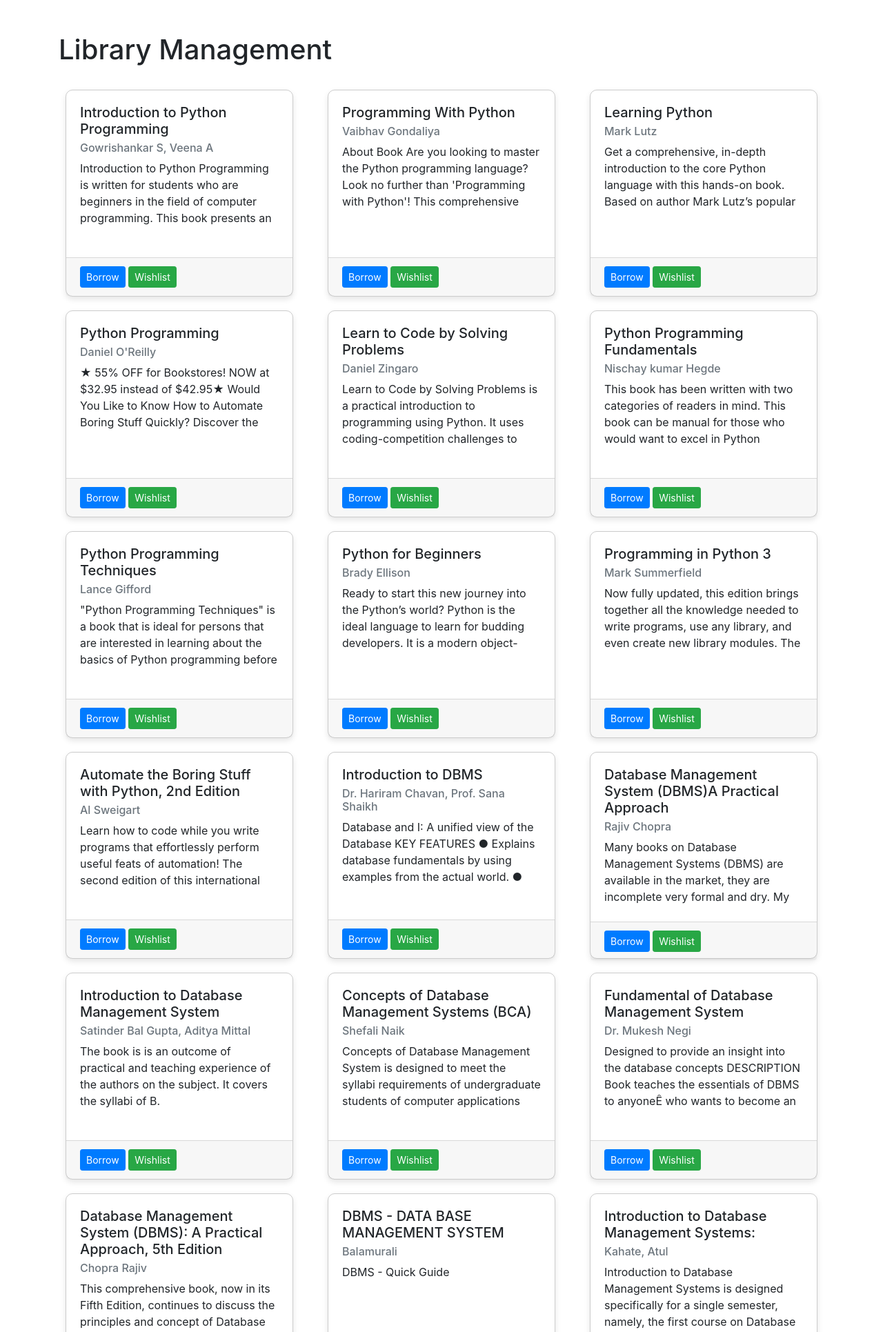
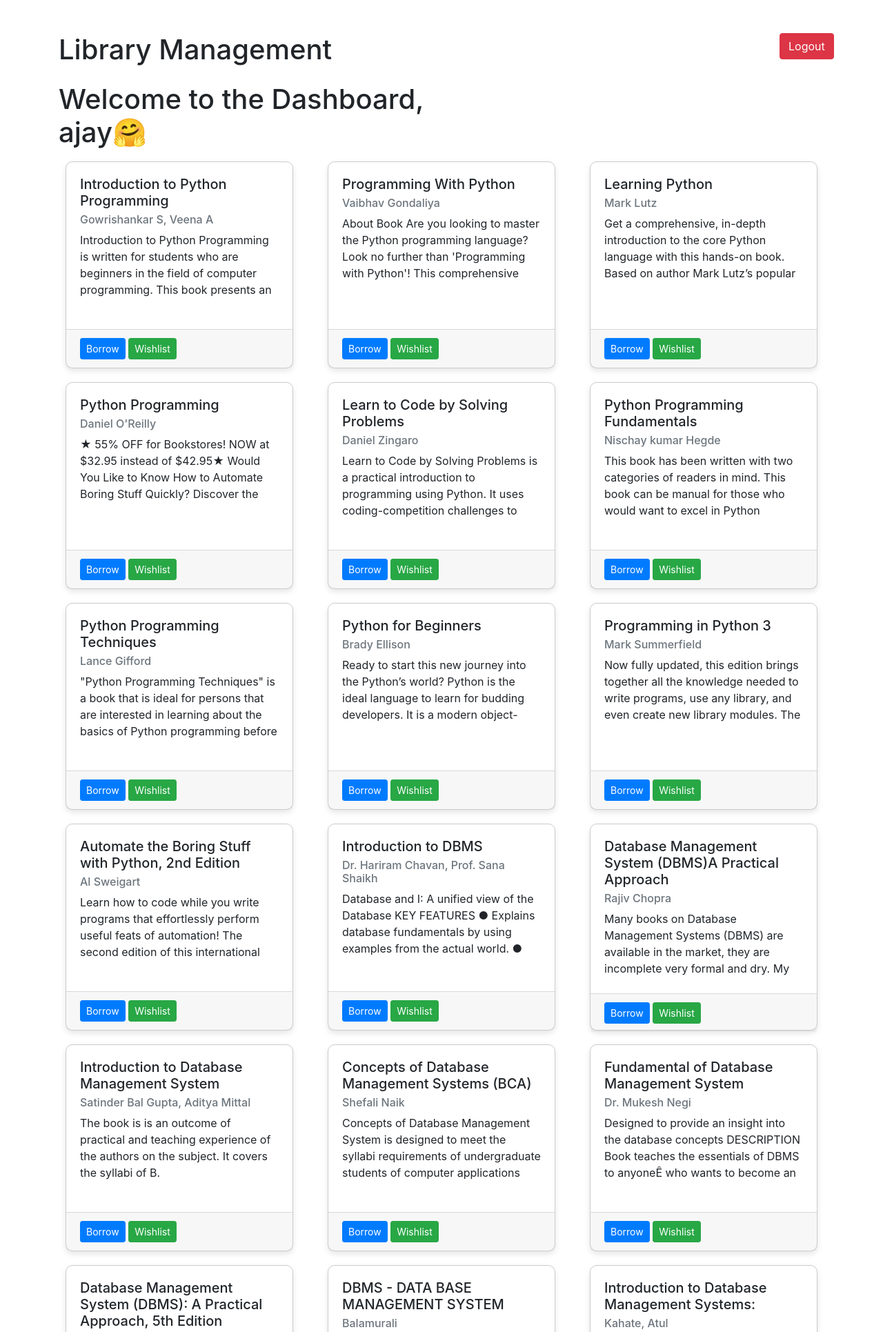
Before and after one commit to iajayparihar/Library-Management, a Flask app: page /dashboard in a window 1280 px wide. Shown: the top 1931 px of the page at 69% size. Run offline with Flask 3, Linux system fonts and the light colour scheme; a user stored in the database is signed in; some libraries are stand-ins or nearby versions.

Commit message:
fix: flask, add:logout,Authnticaiton,dashboard welcome

```diff
--- a/app.py
+++ b/app.py
@@ -20,6 +20,7 @@ def load_user(user_id):
 
 
 @app.route('/dashboard', methods=['GET','POST'])
+@login_required
 def dashborad():
     books = Book.query.all()
     return render_template('dashboard.html',books = books)
@@ -35,8 +36,16 @@ def login():
         if user := User.query.filter_by(username=username, password=password).first():
             login_user(user)
             return redirect(url_for('dashborad'))
+        else:
+            flash(f"Enter the currect username or Password.",category="danger")
 
     return render_template('login.html')
+
+@app.route('/logout',methods=['GET',"POST"])
+def logout():
+    logout_user()
+    return redirect(url_for('login'))
+
 
 @app.route('/register', methods=['GET','POST'])
 def registration():
--- a/templates/dashboard.html
+++ b/templates/dashboard.html
@@ -48,7 +48,16 @@ Library Management Dashboard
 
 {% block body %}
 <div class="container mt-5">
-    <h1 class="mb-4">Library Management</h1>
+    <div class="row">
+        <div class="col-md-6">
+            <h1 class="mb-4">Library Management</h1>
+            <h1>Welcome to the Dashboard, {{ current_user.username }}🤗</h1>
+        </div>
+        <div class="offset-5 col-md-1">
+            <a href="{{url_for('logout')}}" class="btn btn-danger">Logout</a>
+        </div>
+
+    </div>
 
     <!-- Book List -->
     <div class="row">
```
Also changed, not shown: templates/login.html (+3 -7 lines), instance/mydb.db.
